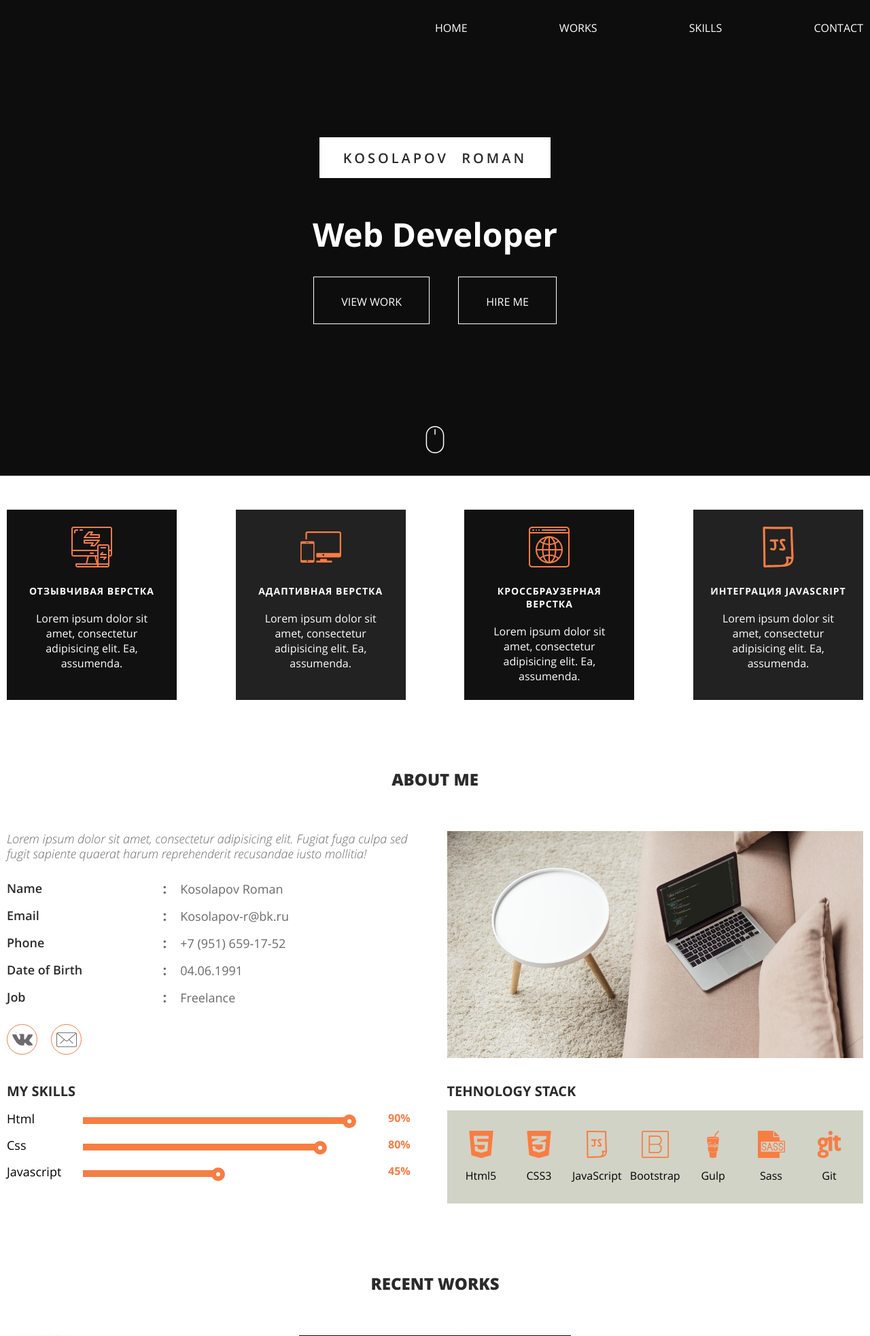
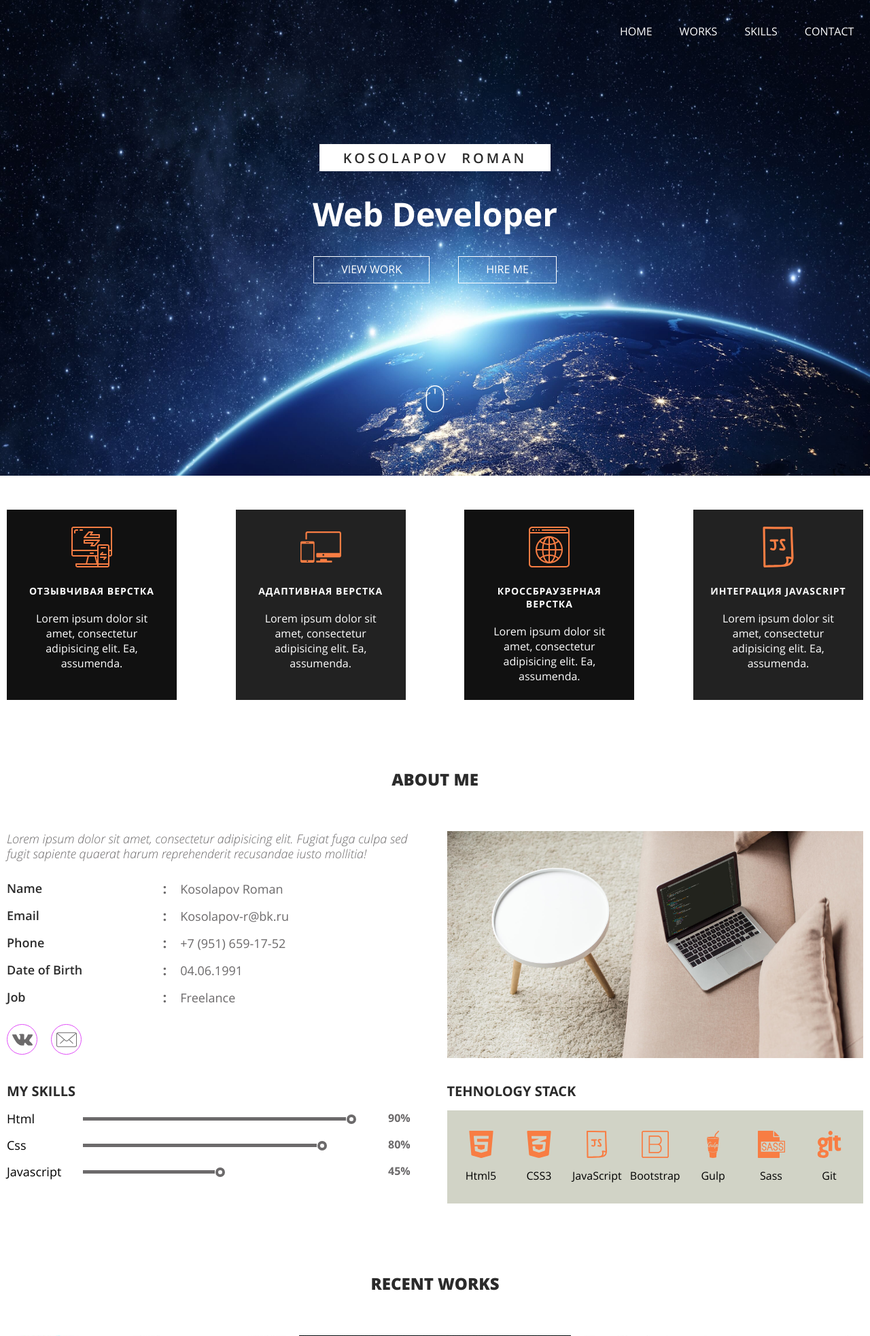
Before and after one commit to KosolapovR/Portfolio, a PHP site: page / in a window 1280 px wide. Shown: the top 1966 px of the page at 68% size. Run offline with PHP 8.4, Linux system fonts and the light colour scheme.

Commit message:
works done 2.0

```diff
--- a/css/style.css
+++ b/css/style.css
@@ -30,7 +30,8 @@ h3 {
   font-weight: 700; }
 
 header {
-  background: #0D0D0D;
+  background: url(../bg/bg1.jpg);
+  background-size: cover;
   height: 700px;
   width: 100%; }
   header .header_container {
@@ -59,17 +60,20 @@ header {
         -webkit-box-pack: justify;
         -ms-flex-pack: justify;
         justify-content: space-between;
-        width: 50%;
+        width: 30%;
         text-transform: uppercase;
         margin-top: 20px; }
         header .header_container nav .menu li {
           -webkit-transition: all 0.3s linear;
-          transition: all 0.3s linear; }
+          transition: all 0.3s linear;
+          display: block;
+          padding: 5px 20px; }
           header .header_container nav .menu li:hover {
             -webkit-transition: all 0.3s linear;
             transition: all 0.3s linear;
             cursor: pointer;
-            color: #F87D43; }
+            text-shadow: 0 0 25px #ffffff;
+            font-weight: 800; }
     header .header_container .title {
       color: #FFFFFF;
       margin: 0 auto;
@@ -81,10 +85,10 @@ header {
         font-size: 20px;
         letter-spacing: 4px;
         width: 340px;
-        height: 60px;
-        padding: 17px 5px;
+        height: 40px;
+        padding: 7px 5px;
         text-transform: uppercase;
-        margin: 0 auto 50px;
+        margin: 0 auto 30px;
         word-spacing: 10px;
         font-weight: 600;
         background: #FFFFFF;
@@ -110,7 +114,7 @@ header {
         -ms-flex-pack: distribute;
         justify-content: space-around;
         margin: 30px auto 0;
-        height: 70px;
+        height: 40px;
         text-transform: uppercase; }
       header .header_container .title .title-btn {
         font-weight: 400;
@@ -119,7 +123,7 @@ header {
         float: left;
         border: 1px solid #FFFFFF;
         display: inline-block;
-        padding: 25px 40px;
+        padding: 7px 40px;
         -webkit-transition: all 0.3s linear;
         transition: all 0.3s linear; }
         header .header_container .title .title-btn:hover {
@@ -140,7 +144,7 @@ header {
           header .header_container .title .mouse svg:hover {
             -webkit-transition: all 0.3s linear;
             transition: all 0.3s linear;
-            fill: #F87D43;
+            fill: #E14EF8;
             cursor: pointer; }
 
 main {
@@ -246,7 +250,7 @@ section {
       display: inline-block;
       height: auto; }
       .about_container .info .social .social_item {
-        border: 1px solid #F87D43;
+        border: 1px solid #E14EF8;
         border-radius: 50px;
         height: 45px;
         width: 45px;
@@ -287,18 +291,18 @@ section {
         width: 100%; }
         .about_container .progress .skill .skill_bar .line {
           position: relative;
-          height: 40%;
-          background: #F87D43;
+          height: 20%;
+          background: #6C6A6B;
           margin-top: 10px; }
           .about_container .progress .skill .skill_bar .line .point {
             position: absolute;
             display: block;
             right: -15px;
             top: -4px;
-            border: 7px solid #F87D43;
+            border: 4px solid #6C6A6B;
             border-radius: 20px;
-            width: 20px;
-            height: 20px; }
+            width: 14px;
+            height: 14px; }
       .about_container .progress .skill #skill_bar1 .line {
         width: 90%; }
       .about_container .progress .skill #skill_bar2 .line {
@@ -308,7 +312,7 @@ section {
       .about_container .progress .skill .percent {
         width: 100px;
         text-align: center;
-        color: #F87D43;
+        color: #6C6A6B;
         font-weight: bold; }
   .about_container .stack {
     -ms-grid-column: 3;
--- a/sass/style.scss
+++ b/sass/style.scss
@@ -38,7 +38,10 @@ h3{
 
 
 header{
-    background: #0D0D0D;
+
+    background: url(../bg/bg1.jpg);
+    background-size: cover;
+   //background: #0D0D0D;
     height: 700px;
     width: 100%;
 
@@ -62,17 +65,20 @@ header{
                 display: flex;
                 color: $second_color;
                 justify-content: space-between;
-                width: 50%;
+                width: 30%;
                 text-transform: uppercase;
                 margin-top: 20px;
                 li{
                     @include shift;
 
+                    display: block;
+                    padding: 5px 20px;
                     &:hover{
                         @include shift;
                         cursor: pointer;
-                        color: $accent_color;
 
+                       text-shadow: 0 0 25px #ffffff;
+                        font-weight: 800;
                     }
                 }
             }
@@ -91,10 +97,10 @@ header{
                 font-size: 20px;
                 letter-spacing: 4px;
                 width: 340px;
-                height: 60px;
-                padding: 17px 5px;
+                height: 40px;
+                padding: 7px 5px;
                 text-transform: uppercase;
-                margin: 0 auto 50px;
+                margin: 0 auto 30px;
                 word-spacing: 10px;
                 font-weight: 600;
                 background: $second_color;
@@ -121,7 +127,7 @@ header{
                 display: flex;
                 justify-content: space-around;
                 margin: 30px auto 0;
-                height: 70px;
+                height: 40px;
                 text-transform: uppercase;
 
             }
@@ -132,7 +138,7 @@ header{
                 float: left;
                 border: $btn_border;
                 display: inline-block;
-                padding: 25px 40px;
+                padding: 7px 40px;
 
                   @include shift;
 
@@ -331,18 +337,18 @@ section{
                 width: 100%;
                 .line{
                      position: relative;
-                    height: 40%;
-                    background: $accent_color;
+                    height: 20%;
+                    background: $passive_color;
                     margin-top: 10px;
                     .point{
                         position: absolute;
                         display: block;
                         right: -15px;
                         top: -4px;
-                        border: 7px solid $accent_color;
+                        border: 4px solid $passive_color;
                         border-radius: 20px;
-                        width: 20px;
-                        height: 20px;
+                        width: 14px;
+                        height: 14px;
 
                     }
                 }
@@ -372,7 +378,7 @@ section{
             .percent{
                 width: 100px;
                 text-align: center;
-                color: $accent_color;
+                color: $passive_color;
                 font-weight: bold;
             }
 
--- a/sass/variables.scss
+++ b/sass/variables.scss
@@ -1,4 +1,4 @@
-$accent_color: #F87D43;
+$accent_color: #E14EF8;
 
 $main_color: #2B2B2B;
 $second_color: #FFFFFF;
```
Also changed, not shown: bg/bg.jpg (added), bg/bg1.jpg (added), dist/style.css.
